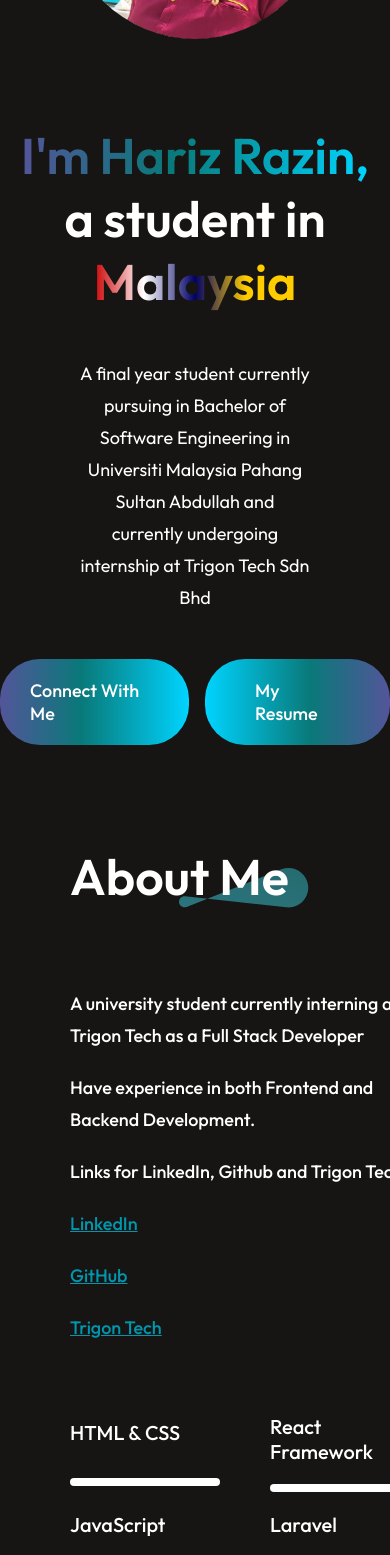
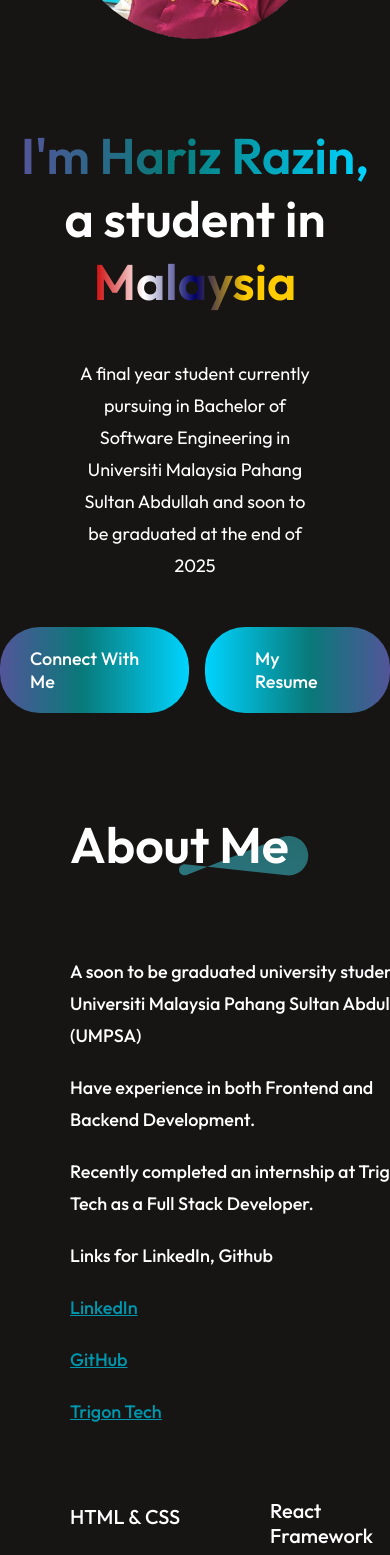
Before and after one commit to Zeyynn/RazinPortfolioReactJS, a React (Vite) app: page / in a window 390 px wide. Shown: the part 432-1987 px from the top of the page. Built offline with nearby package versions, Linux system fonts and the light colour scheme.

Commit message:
Update contact information by removing phone details, revise About section to reflect current academic status and internship completion, and adjust Hero section description for clarity on graduation timeline.

```diff
--- a/src/Components/Contact/Contact.jsx
+++ b/src/Components/Contact/Contact.jsx
@@ -47,9 +47,6 @@ const Contact = () => {                                 //API for email notifica
                     <div className="contact-detail">
                         <img src={location_icon} alt="" /> <p>Kuantan, Pahang</p>
                     </div>
-                    <div className="contact-detail">
-                        <img src={call} alt="" /> <p>+6013-939-0341</p>
-                    </div>
                 </div>
             </div>
             <form onSubmit={onSubmit} className="contact-right">              {/*Form for Submission*/}
--- a/src/Components/Navbar/About/About.jsx
+++ b/src/Components/Navbar/About/About.jsx
@@ -16,9 +16,10 @@ const About = () => {
         </div>
         <div className="about-right">
           <div className="about-para">                      {/*About Me Desc*/}
-            <p>A university student currently interning at Trigon Tech as a Full Stack Developer</p>
+            <p>A soon to be graduated university student in Universiti Malaysia Pahang Sultan Abdullah (UMPSA)</p>
             <p>Have experience in both Frontend and Backend Development.</p>
-            <p>Links for LinkedIn, Github and Trigon Tech :</p>
+            <p>Recently completed an internship at Trigon Tech as a Full Stack Developer.</p>
+            <p>Links for LinkedIn, Github</p>
             <p><a href="https://www.linkedin.com/in/hariz-razin-m-893638302" target="_blank" rel="noopener noreferrer" className='links'>LinkedIn</a></p>
             <p><a href="https://github.com/Zeyynn" target="_blank" rel="noopener noreferrer" className='links'>GitHub</a></p>
             <p><a href="https://trigontech.my" target="_blank" rel="noopener noreferrer" className='links'>Trigon Tech</a></p>
--- a/src/Components/Navbar/Hero/Hero.jsx
+++ b/src/Components/Navbar/Hero/Hero.jsx
@@ -11,7 +11,7 @@ const Hero = () => {
         <div id='home' className="hero">
         <img src={profile_img} className="profile-image" alt =""/>
         <h1><span className='hero-name'>I'm Hariz Razin,</span> a student in <span className='hero-country'>Malaysia</span></h1>
-        <p>A final year student currently pursuing in Bachelor of Software Engineering in Universiti Malaysia Pahang Sultan Abdullah and currently undergoing internship at Trigon Tech Sdn Bhd</p>
+        <p>A final year student currently pursuing in Bachelor of Software Engineering in Universiti Malaysia Pahang Sultan Abdullah and soon to be graduated at the end of 2025</p>
         <div className="hero-action">                         {/*Profile Links to Github and Linkedin*/}
             <div className="hero-connect"><AnchorLink className='anchor-link' offset={50} href='#contact'>Connect With Me</AnchorLink></div>
             <a href="https://razin-portfolio-react-js.vercel.app/Hariz_Razin_Resume.pdf" download="Hariz_Razin_Resume.pdf" className="hero-resume">My Resume</a>
```
